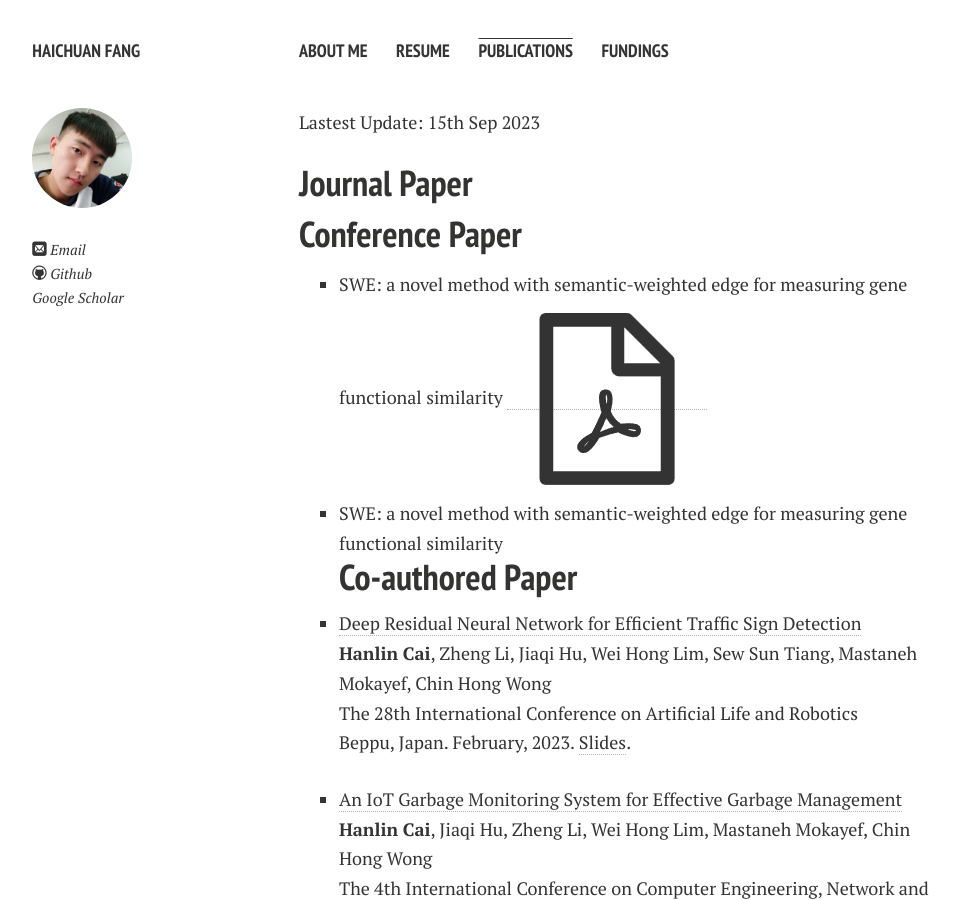
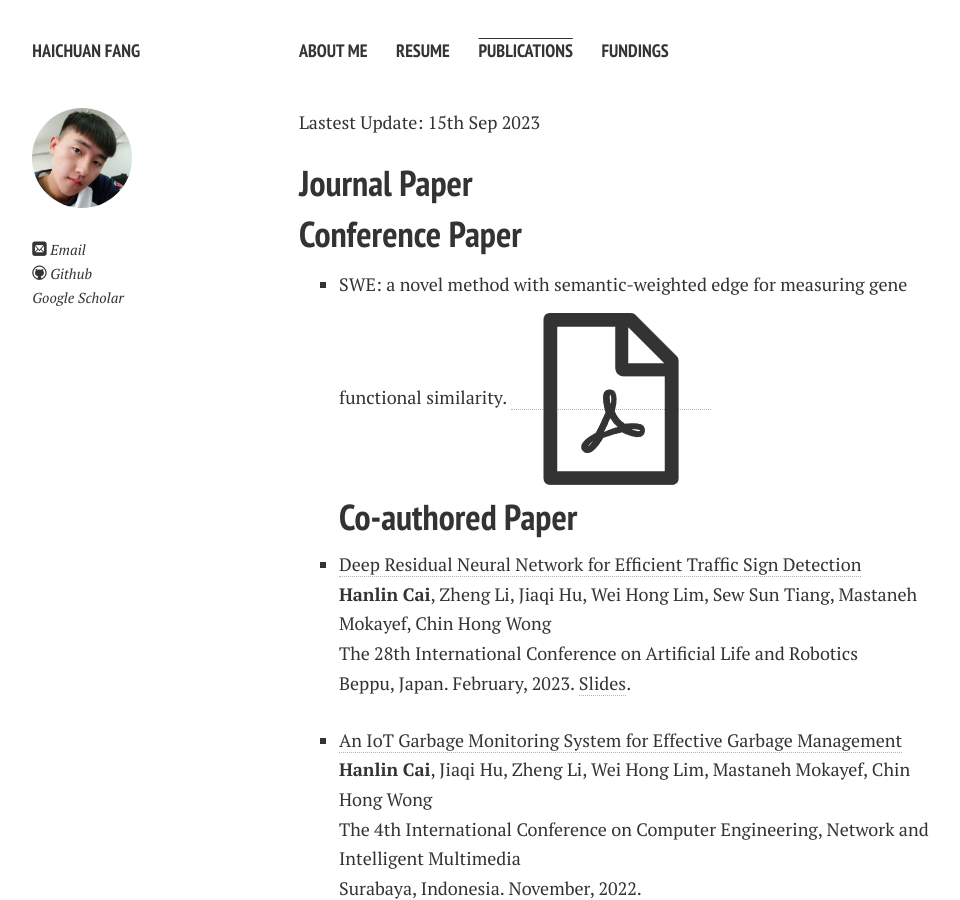
Before and after one commit to wywsunflower/wywsunflower.github.io, a Jekyll site: the page built from publications.md, in a window 1280 px wide and 900 px high. Shown: the whole window, without its empty margins (21-981 px from the left). Built offline with Jekyll 4.4.1, drawn with Linux system fonts in a browser that asks for light colours; nearby versions of some CDN libraries; comment, search, counter and statistics services are not loaded; a style sheet for code colours, icons or effects is not loaded.

Commit message:
Update publications.md

```diff
--- a/publications.md
+++ b/publications.md
@@ -10,8 +10,7 @@ Lastest Update: 15th Sep 2023&nbsp;
 ## Journal Paper
 
 ## Conference Paper
-- SWE: a novel method with semantic-weighted edge for measuring gene functional similarity <a href="/files/1.2020.11SWE.pdf"><img src="/images/pdf.png"></a>
-- SWE: a novel method with semantic-weighted edge for measuring gene functional similarity <a href="https://twitter.com/{{ site.owner.twitter }}"><i class="icon-pdf"></i></a>
+- SWE: a novel method with semantic-weighted edge for measuring gene functional similarity. <a href="/files/1.2020.11SWE.pdf"><img src="/images/pdf.png"></a>
 ## Co-authored Paper
 
 - [Deep Residual Neural Network for Efficient Traffic Sign Detection](https://www.researchgate.net/publication/369505759)<br>**Hanlin Cai**, Zheng Li, Jiaqi Hu, Wei Hong Lim, Sew Sun Tiang, Mastaneh Mokayef, Chin Hong Wong<br>The 28th International Conference on Artificial Life and Robotics<br>Beppu, Japan. February, 2023. [Slides](https://caihanlin.com/mypaper/slides/2023-ICAROB-Pre.pdf).<br>
```
